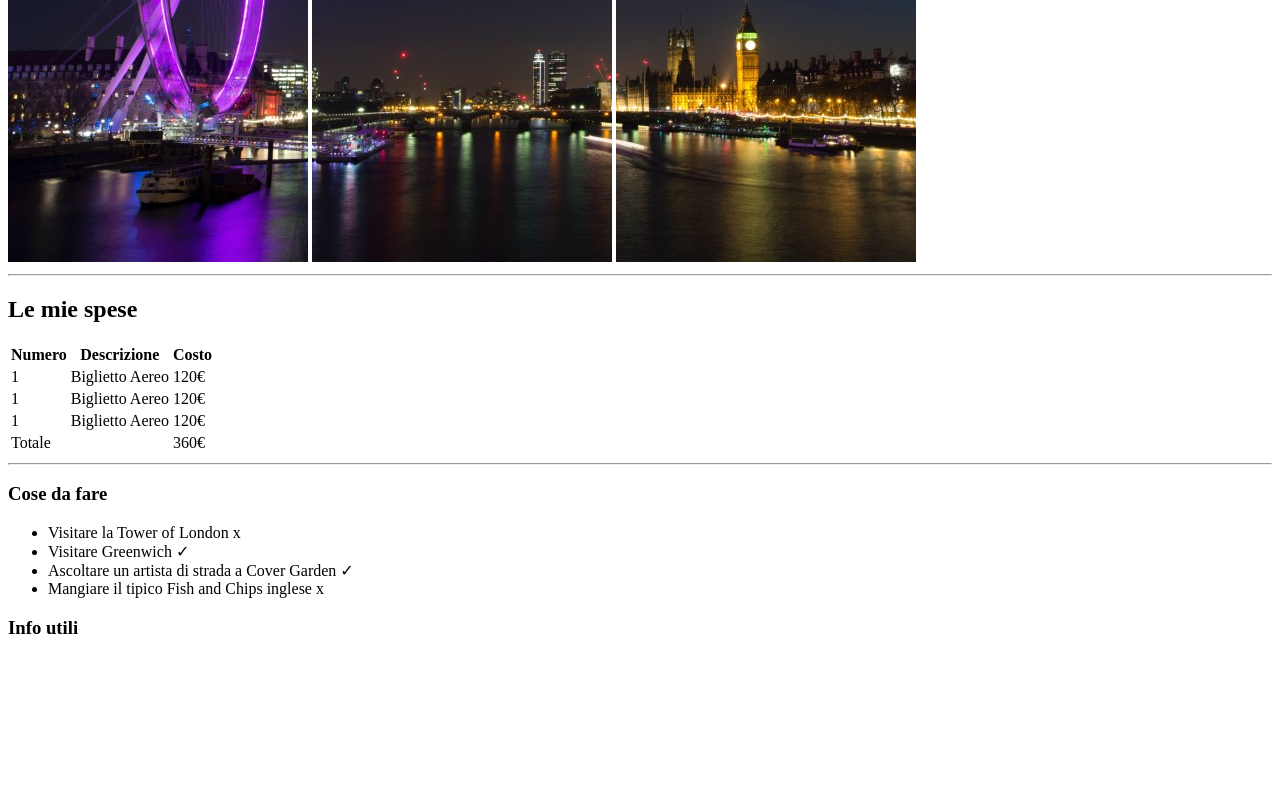
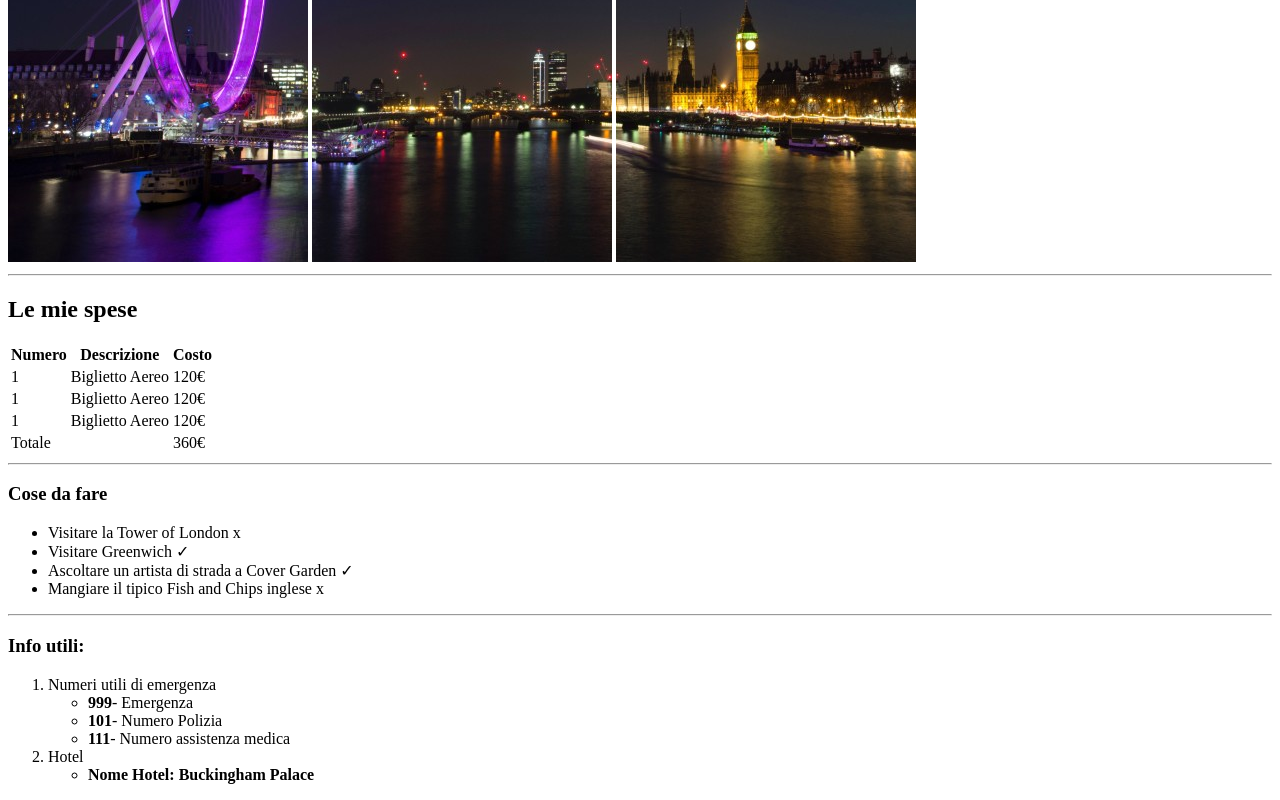
Before and after one commit to simonedcorsi/html-london-trip, a plain HTML site: page index.html in a window 1280 px wide. Shown: the part 418-1218 px from the top of the page. Before the commit the page ends 1076 px from the top, so only its background shows below. Drawn offline with Linux system fonts and the light colour scheme.

Commit message:
creazione ul e ol

```diff
--- a/index.html
+++ b/index.html
@@ -66,8 +66,24 @@
         <li>Ascoltare un artista di strada a Cover Garden &#10003;</li>
         <li>Mangiare il tipico Fish and Chips inglese &#120;</li>
       </ul>
+      <hr>
 
-      <h3>Info utili</h3>
+      <h3>Info utili:</h3>
+      <ol>
+        <li>
+            Numeri utili di emergenza
+            <ul>
+                <li><strong>999</strong>- Emergenza</li>
+                <li><strong>101</strong>- Numero Polizia</li>
+                <li><strong>111</strong>- Numero assistenza medica</li>
+            </ul>
+        </li>
+        <li>Hotel
+            <ul>
+                <li><strong>Nome Hotel: Buckingham Palace</strong></li>
+            </ul>
+        </li>
+      </ol>
 
 
 
```
